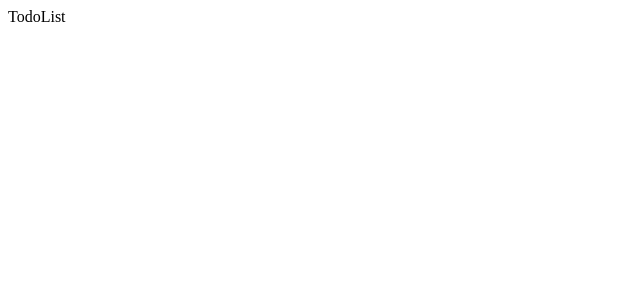
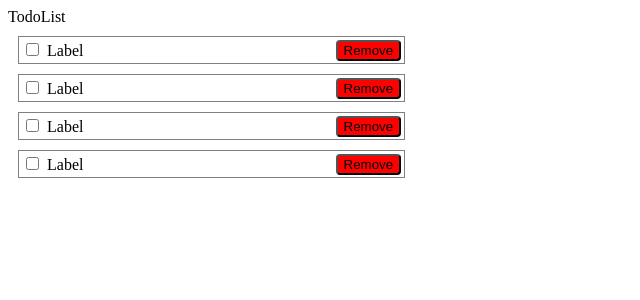
Before and after one commit to vincentpace2395/ReactTodoList, a React (Create React App) app: page / in a window 1280 px wide. Shown: the top 300 px of the page, without its empty margins (0-640 px from the left). Built offline with nearby package versions, Linux system fonts and the light colour scheme.

Commit message:
Add TodoItem component, styling

```diff
--- a/src/App.js
+++ b/src/App.js
@@ -1,11 +1,15 @@
 import React from 'react';
-import TodoList from "./components/TodoList";
+import TodoList from "./components/TodoList/TodoList";
 
 function App() {
   return (
     <div className="App">
       <header className="App-header">
-          <TodoList />
+        TodoList
+        <TodoList />
+        <TodoList />
+        <TodoList />
+        <TodoList />
       </header>
     </div>
   );
--- /dev/null
+++ b/src/components/TodoItem/TodoItem.css
@@ -0,0 +1,10 @@
+.todo-item {
+    border: 1px solid grey;
+    margin: 10px 10px;
+    padding: 3px 3px;
+    width: 30%;
+}
+
+label {
+    margin-left: 5px;
+}
--- /dev/null
+++ b/src/components/TodoItem/TodoItem.js
@@ -0,0 +1,18 @@
+import React from 'react';
+import './TodoItem.css';
+
+class TodoItem extends React.Component {
+    render() {
+        return (
+            <div className='todo-item'>
+                <input type="checkbox" />
+                <label>
+                    Label
+                </label>
+                <button style={{backgroundColor: 'red', borderRadius: '4px', float: 'right'}}>Remove</button>
+            </div>
+        );
+    }
+};
+
+export default TodoItem;
--- a/src/components/TodoList.js
+++ b/src/components/TodoList/TodoList.js
@@ -1,10 +1,11 @@
 import React from 'react';
+import TodoItem from "../TodoItem/TodoItem";
 
 class TodoList extends React.Component {
     render() {
         return (
             <div>
-                TodoList
+                <TodoItem />
                 {/*
                     1. add todo
                     2. display todo
```
